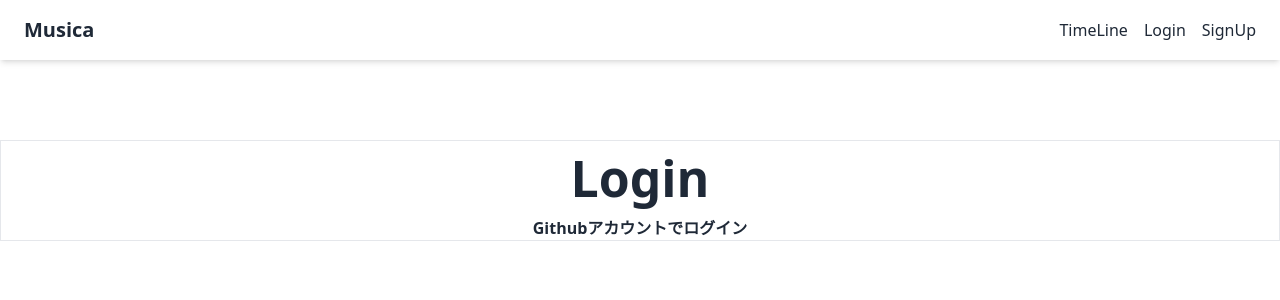
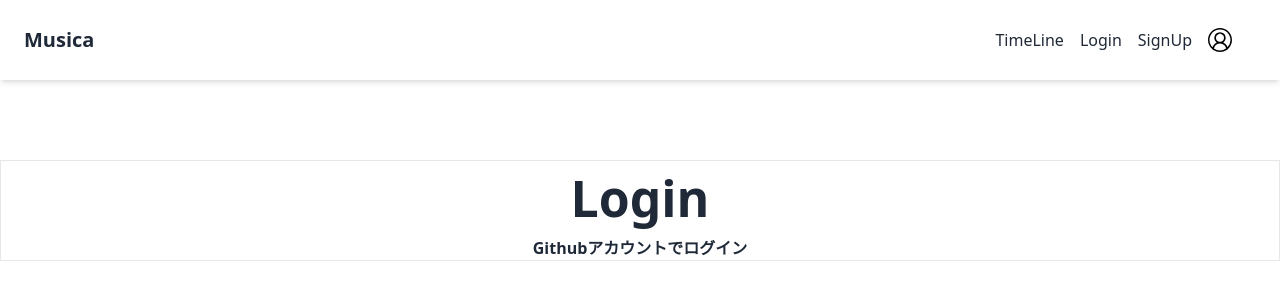
Before and after one commit to peektyer305/Musica-Frontend, a React (Vite) app: page /auth/login in a window 1280 px wide. Shown: the top 300 px of the page. Built offline with nearby package versions, Linux system fonts and the light colour scheme.

Commit message:
add header to userInfo

```diff
--- a/package.json
+++ b/package.json
@@ -15,7 +15,9 @@
     "postcss": "^8.4.38",
     "react": "^18.2.0",
     "react-dom": "^18.2.0",
-    "react-router-dom": "^6.23.1"
+    "react-icons": "^5.2.1",
+    "react-router-dom": "^6.23.1",
+    "zustand": "^4.5.2"
   },
   "devDependencies": {
     "@types/phoenix": "^1.6.4",
--- a/src/components/Header.tsx
+++ b/src/components/Header.tsx
@@ -1,12 +1,50 @@
 import { Link } from "react-router-dom";
+import { VscAccount } from "react-icons/vsc";
+import { useEffect, useState } from "react";
+import { supabase } from "../App";
+import { UserInfo } from "../types/data";
+export default function Header(){
+const[isLogin,setIsLogin] = useState(false);
+const[isUser,setIsUser] = useState<UserInfo>({
+});
+useEffect(() =>{
+    const fetchUser = async() =>{
+    let {data,error}= await supabase.auth.getUser();
+    if(error)console.error(error.message);
+    if(data.user){
+        setIsLogin(true)
+        const {id} = data.user;
+        return id;
+    }else{
+        setIsLogin(false)
+        return undefined;
+    }
+    }
+    const getUser = async() =>{
+        const id = await fetchUser();
+        if(id){
+        const {data,error}  = await supabase
+        .from("profiles")
+        .select()
+        .eq("id",id)
+        if(error){console.error(error.message)}
+        else{
 
-export default function Header(){
+            setIsUser(Object.assign({}, data[0]))
+        }
+    }}
+
+    getUser()
+    console.log(isLogin)
+    console.log(isUser)
+
+},[])
     return (
       <header className="bg-white shadow-md py-4">
         <div className="container mx-auto px-6 flex justify-between items-center">
           <h1 className="text-xl font-bold text-gray-800">Musica</h1>
           <nav>
-            <ul className="flex space-x-4">
+            <ul className="flex space-x-4 items-center">
               <li>
                   <Link to='/TimeLine' className="text-gray-800 hover:text-blue-500 transition duration-300">TimeLine</Link>
               </li>
@@ -16,6 +54,11 @@ export default function Header(){
               <li>
                   <Link to="/auth/signup"className="text-gray-800 hover:text-blue-500 transition duration-300">SignUp</Link>
               </li>
+              <button className="text-2xl w-12 h-12">
+                {
+                    (isLogin) ?
+                        <img alt="user" src = {isUser.userImage}/>: <VscAccount/>
+              }</button>
             </ul>
           </nav>
         </div>
--- a/src/functions/auth.ts
+++ b/src/functions/auth.ts
@@ -1,5 +1,4 @@
 import { supabase } from "../App";
-
 export async function signInWithGithub() {
     const { data, error } = await supabase.auth.signInWithOAuth({
       provider: 'github',
@@ -8,6 +7,6 @@ export async function signInWithGithub() {
         console.log(data)
       }
       if(error){
-          console.log("OAuth error",error.message)
+          console.error("OAuth error",error.message)
       }
   }
--- a/src/pages/TimeLine.tsx
+++ b/src/pages/TimeLine.tsx
@@ -2,7 +2,6 @@ import {useEffect,useState} from "react"
 import { fetchPosts } from "../functions/fetchPosts"
 import { Post } from "../types/data"
 import PostCard from "../components/PostCard"
-import LogOutButton from "../components/LogOutButton"
 export default function TimeLine()
   {
     const[posts,setPosts] = useState<any>()
@@ -22,10 +21,8 @@ export default function TimeLine()
                 <PostCard id={post.id} created_at={post.created_at} content={post.content}
                     Image={post.Image} userId={post.userId} title={post.title}
                     user={post.User}/>
-                <LogOutButton/>
               </div>
             ))}
-
           </div>
     )
 }
```
Also changed, not shown: src/types/data.d.ts (+8 -1 lines), 1 other file (tests, documents, lock files or other folders).
